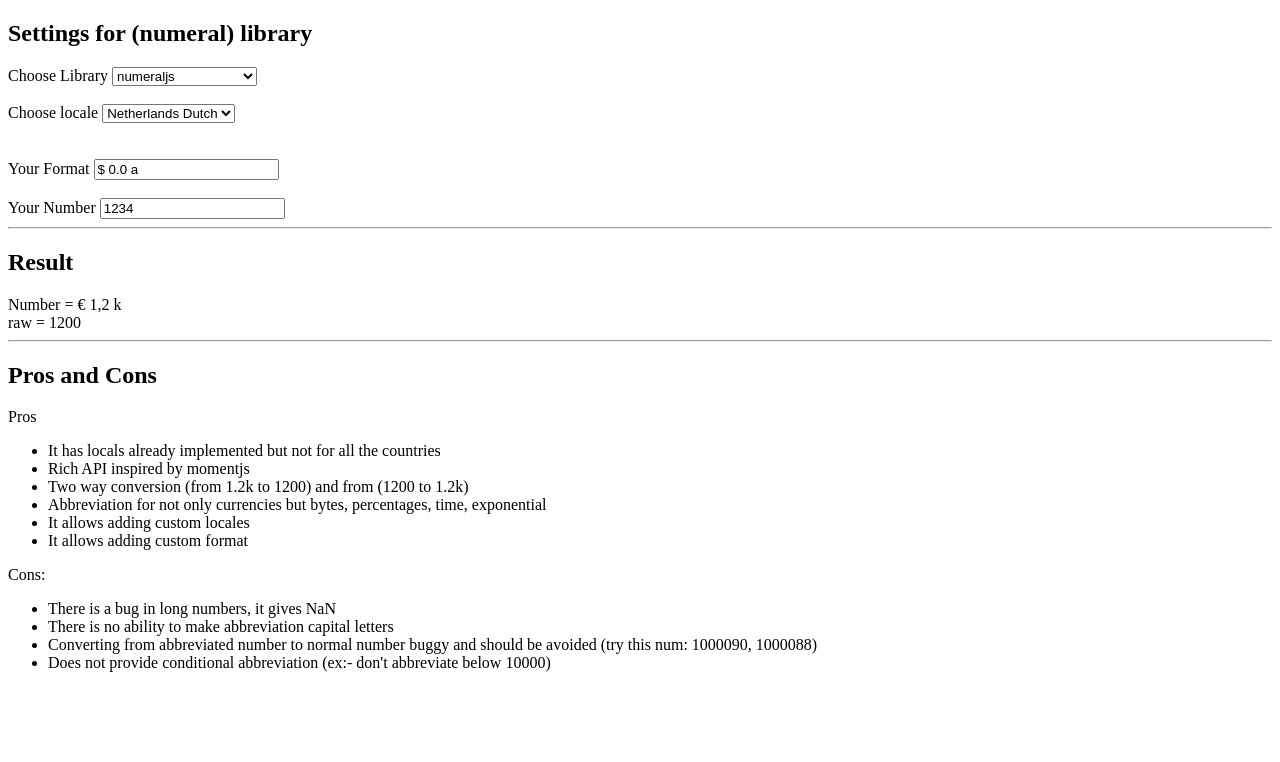
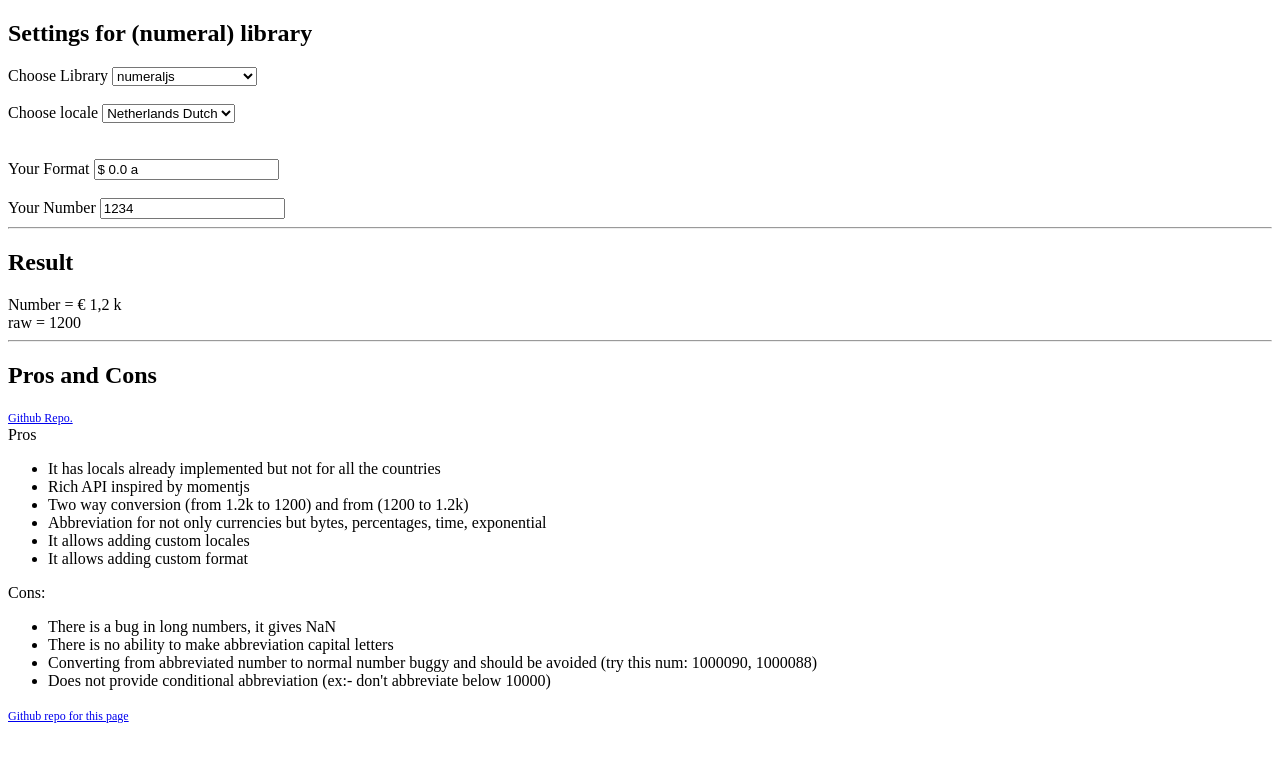
Before and after one commit to NouranMahmoud/numbers-libraries-comparison, a website built with Parcel: page index.html in a window 1280 px wide. Built offline with nearby package versions, Linux system fonts and the light colour scheme.

Commit message:
github repo links

```diff
--- a/index.html
+++ b/index.html
@@ -7,6 +7,7 @@
 
 
 <h2>Settings for (<span class="lib-name"></span>) library</h2>
+
 <div>
  <label>Choose Library</label>
   <select class="library">
@@ -70,6 +71,9 @@
 
 <h2>Pros and Cons</h2>
 <div class='pros-cons numeral'>
+  <div>
+    <a href="https://numeraljs.com" style="font-size: 12px;margin-top:-30px">Github Repo.</a>
+  </div>
   Pros
   <ul>
     <li>It has locals already implemented but not for all the countries</li>
@@ -90,6 +94,9 @@
 </div>
 
 <div class="pros-cons number-abbreviate">
+  <div>
+    <a href="https://github.com/domharrington/js-number-abbreviate" style="font-size: 12px;margin-top:-30px">Github Repo.</a>
+  </div>
   Pros
   <ul>
     <li>It doesn't have locals by default</li>
@@ -107,6 +114,9 @@
 </div>
 
 <div class="pros-cons approximate-number">
+  <div>
+    <a href="https://github.com/nfriedly/approximate-number" style="font-size: 12px;margin-top:-30px">Github Repo.</a>
+  </div>
   Pros
   <ul>
     <li>There is conditional abbreviation like don't abbreviate below 10000 (ex:-  E.g. 9999 would become '9,999' rather than '9k'.)</li>
@@ -122,6 +132,9 @@
 </div>
 
 <div class="pros-cons numbro">
+  <div>
+    <a href="https://github.com/BenjaminVanRyseghem/numbro" style="font-size: 12px;margin-top:-30px">Github Repo.</a>
+  </div>
   Pros
   <ul>
     <li>It has ALMOST the same API like numeral lib</li>
@@ -133,6 +146,9 @@
   </ul>
 </div>
 
+<div>
+  <a href="https://github.com/NouranMahmoud/numbers-libraries-comparison" style="font-size: 12px">Github repo for this page</a>
+</div>
 <script type="text/javascript" src="./main.js"></script>
 </body>
 </html>
```
